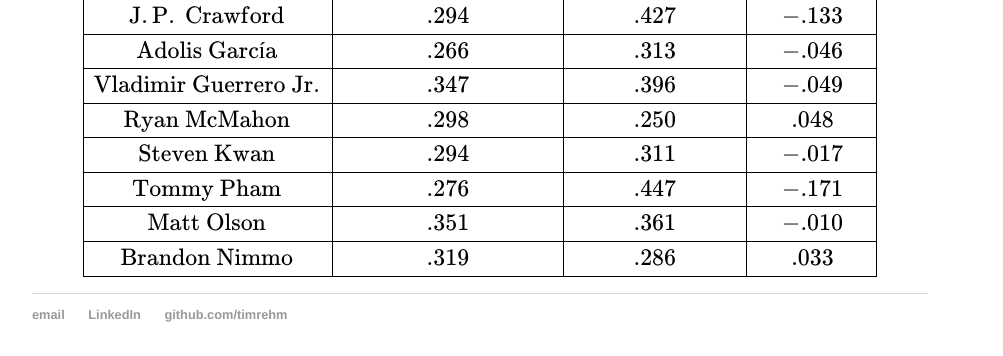
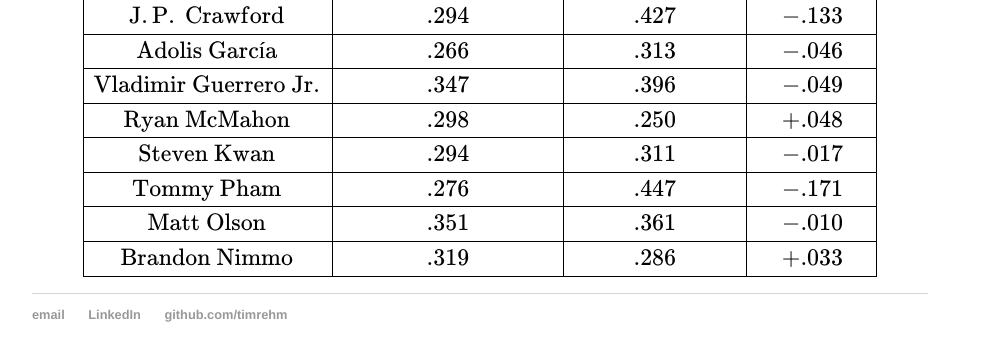
Before and after one commit to timrehm/timrehm.github.io, a Jekyll site: the page built from _posts/2026-5-24-leverage.md, in a window 1280 px wide and 900 px high, scrolled down 8670 px. Shown: the part 518-874 px from the top of the window, without its empty margins (160-1163 px from the left). Built offline with Jekyll 4.4.1, drawn with Linux system fonts in a browser that asks for light colours; some of the changed text lies outside the part shown.

```diff
--- a/_posts/2026-5-24-leverage.md
+++ b/_posts/2026-5-24-leverage.md
@@ -170,7 +170,7 @@ $$
 \hline
 \mathrm{Vladimir \ Guerrero \ Jr.} &.347 &.396 &-.049\\
 \hline
-\mathrm{Ryan \ McMahon} &.298 & .250 & .048\\
+\mathrm{Ryan \ McMahon} &.298 & .250 & +.048\\
 \hline
 \mathrm{Steven \ Kwan} &.294 & .311 & -.017\\
 \hline
@@ -178,7 +178,7 @@ $$
 \hline
 \mathrm{Matt \ Olson} &.351 &.361  & -.010\\
 \hline
-\mathrm{Brandon \ Nimmo} &.319 & .286 & .033\\
+\mathrm{Brandon \ Nimmo} &.319 & .286 & +.033\\
 \hline
 \end{array}
 $$
```
